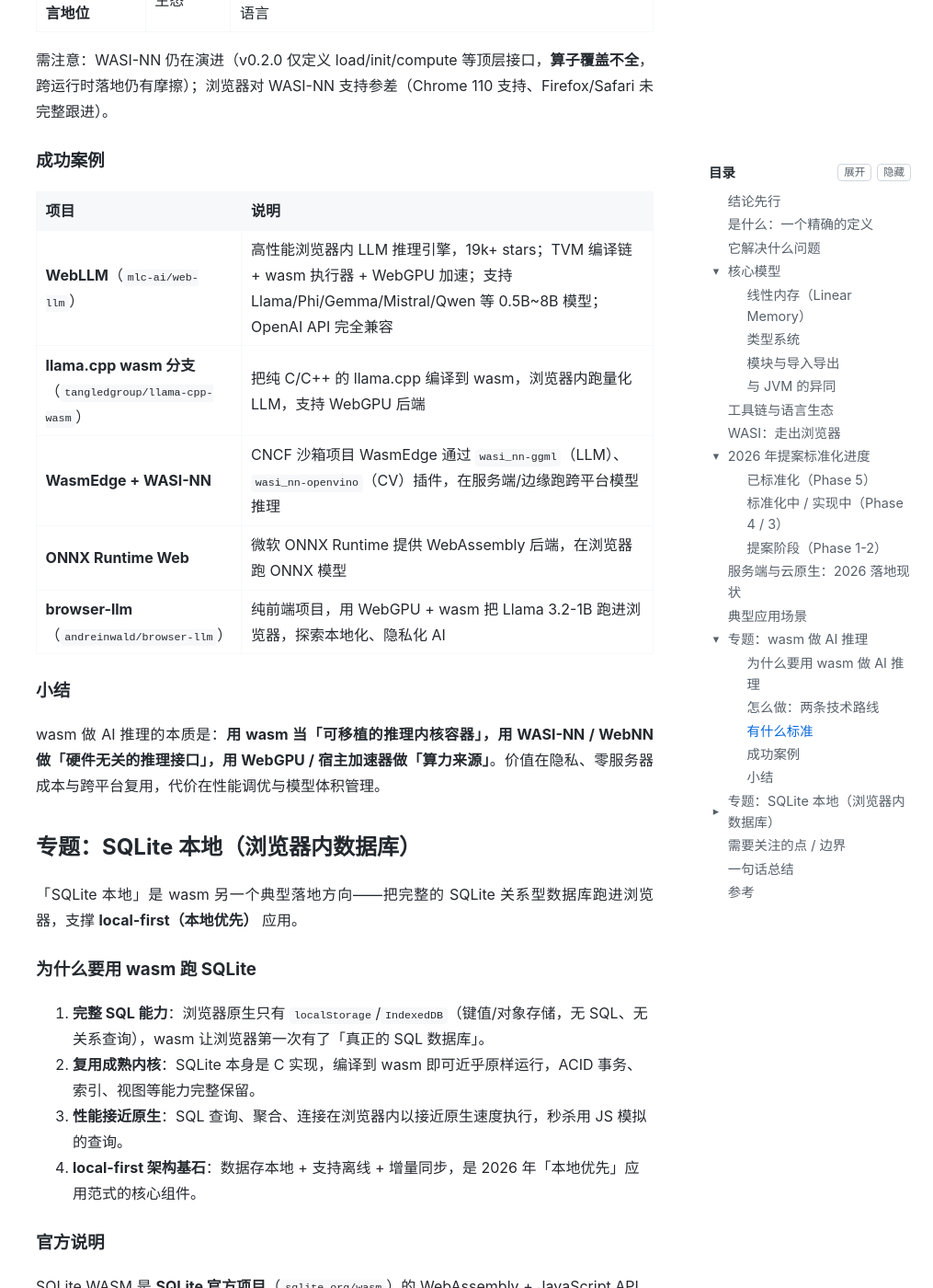
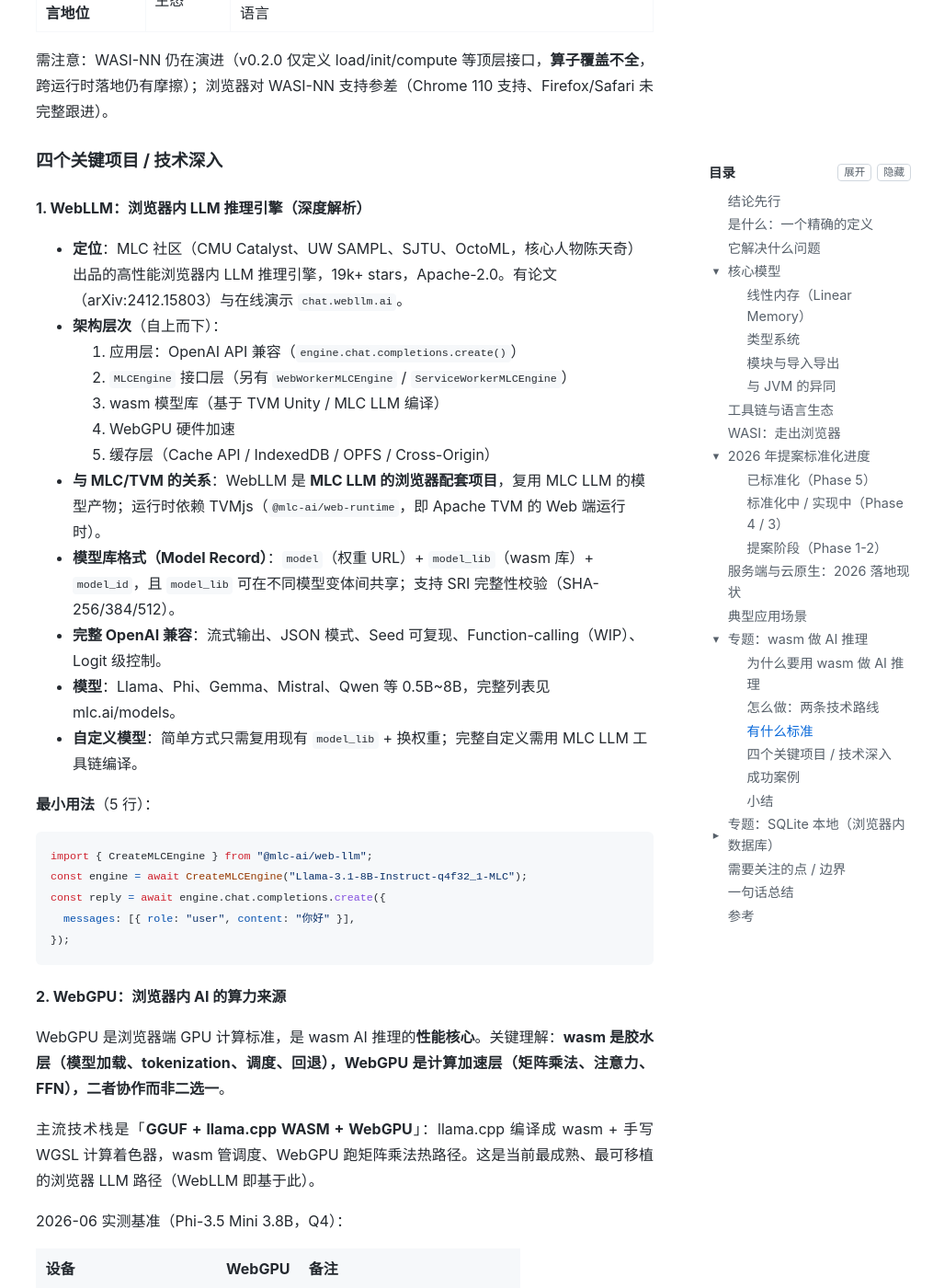
Before and after one commit to lyb19850811/github-pages, a Jekyll site: the page built from _posts/2026-10-17-webassembly.md, in a window 1280 px wide and 1400 px high, scrolled down 6968 px. Shown: the whole window at 92% size, without its empty margins (265-1280 px from the left). Built offline with Jekyll 4.4.1, drawn with Linux system fonts in a browser that asks for light colours; comment, search, counter and statistics services are not loaded; some of the changed text lies outside the part shown.

Commit message:
深入扩展 WebAssembly AI 推理专题：WebLLM/WebGPU/WebNN/WasmEdge 深度解析

````diff
--- a/_posts/2026-10-17-webassembly.md
+++ b/_posts/2026-10-17-webassembly.md
@@ -3,7 +3,7 @@
 title: WebAssembly 深度研究
 date: 2026-10-17
 updated: 2026-10-17
-updates: 3
+updates: 5
 tags: [webassembly, wasm, wasi, vm, performance]
 summary: 系统拆解 WebAssembly——它是什么、解决什么问题、内存与沙箱模型、与 JS/JVM 的关系、编译工具链，以及 WASI/组件模型如何把它从浏览器推向服务端与云原生，附 2026 年各提案标准化进度与典型场景。
 math: false
@@ -189,12 +189,76 @@
 
 需注意：WASI-NN 仍在演进（v0.2.0 仅定义 load/init/compute 等顶层接口，**算子覆盖不全**，跨运行时落地仍有摩擦）；浏览器对 WASI-NN 支持参差（Chrome 110 支持、Firefox/Safari 未完整跟进）。
 
+### 四个关键项目 / 技术深入
+
+#### 1. WebLLM：浏览器内 LLM 推理引擎（深度解析）
+
+- **定位**：MLC 社区（CMU Catalyst、UW SAMPL、SJTU、OctoML，核心人物陈天奇）出品的高性能浏览器内 LLM 推理引擎，19k+ stars，Apache-2.0。有论文（arXiv:2412.15803）与在线演示 `chat.webllm.ai`。
+- **架构层次**（自上而下）：
+  1. 应用层：OpenAI API 兼容（`engine.chat.completions.create()`）
+  2. `MLCEngine` 接口层（另有 `WebWorkerMLCEngine` / `ServiceWorkerMLCEngine`）
+  3. wasm 模型库（基于 TVM Unity / MLC LLM 编译）
+  4. WebGPU 硬件加速
+  5. 缓存层（Cache API / IndexedDB / OPFS / Cross-Origin）
+- **与 MLC/TVM 的关系**：WebLLM 是 **MLC LLM 的浏览器配套项目**，复用 MLC LLM 的模型产物；运行时依赖 TVMjs（`@mlc-ai/web-runtime`，即 Apache TVM 的 Web 端运行时）。
+- **模型库格式（Model Record）**：`model`（权重 URL）+ `model_lib`（wasm 库）+ `model_id`，且 `model_lib` 可在不同模型变体间共享；支持 SRI 完整性校验（SHA-256/384/512）。
+- **完整 OpenAI 兼容**：流式输出、JSON 模式、Seed 可复现、Function-calling（WIP）、Logit 级控制。
+- **模型**：Llama、Phi、Gemma、Mistral、Qwen 等 0.5B~8B，完整列表见 mlc.ai/models。
+- **自定义模型**：简单方式只需复用现有 `model_lib` + 换权重；完整自定义需用 MLC LLM 工具链编译。
+
+**最小用法**（5 行）：
+
+```js
+import { CreateMLCEngine } from "@mlc-ai/web-llm";
+const engine = await CreateMLCEngine("Llama-3.1-8B-Instruct-q4f32_1-MLC");
+const reply = await engine.chat.completions.create({
+  messages: [{ role: "user", content: "你好" }],
+});
+```
+
+#### 2. WebGPU：浏览器内 AI 的算力来源
+
+WebGPU 是浏览器端 GPU 计算标准，是 wasm AI 推理的**性能核心**。关键理解：**wasm 是胶水层（模型加载、tokenization、调度、回退），WebGPU 是计算加速层（矩阵乘法、注意力、FFN），二者协作而非二选一**。
+
+主流技术栈是「**GGUF + llama.cpp WASM + WebGPU**」：llama.cpp 编译成 wasm + 手写 WGSL 计算着色器，wasm 管调度、WebGPU 跑矩阵乘法热路径。这是当前最成熟、最可移植的浏览器 LLM 路径（WebLLM 即基于此）。
+
+2026-06 实测基准（Phi-3.5 Mini 3.8B，Q4）：
+
+| 设备 | WebGPU | 备注 |
+|---|---|---|
+| Surface Pro 11 (X Elite) | 32 t/s | 配 NPU 时 WebNN 可达 61 t/s |
+| MacBook Pro M4 Max | 48 t/s | WebGPU 最优 |
+| Dell XPS 15 (RTX 4070) | 55 t/s | WebGPU 最优 |
+| iPhone 15 Pro (A17) | 11 t/s | 移动端较弱 |
+
+量化对吞吐影响显著：Llama 3.1 8B 从 FP16（16GB）的 8~12 t/s 到 **Q4_K_M（4.7GB）的 22~29 t/s**，4-bit 权重带宽节省远超反量化开销，移动端净提升约 2.8 倍。**移动端甜点是 Q4_K_M**。
+
+#### 3. WebNN：更高层的硬件抽象（与 WebGPU 的对比）
+
+WebNN 是 W3C 的神经网络推理 API，与 WebGPU 定位不同：
+
+| 维度 | WebGPU | WebNN |
+|---|---|---|
+| 层级 | 底层 GPGPU，写 WGSL 着色器 | 高层算子图，声明式 `matmul()`/`softmax()` |
+| 控制力 | 完全控制（自定义量化、亚毫秒延迟） | 放弃细粒度控制，换取可移植性 |
+| 硬件路由 | GPU | **NPU → GPU → CPU 自动回退** |
+| 适合 | 自定义量化、最大兼容性 | Windows+NPU、电池续航优先、ONNX Runtime Web |
+
+2026-06 成熟度：WebGPU 全面可用（最可移植）；WebNN 在 Windows（DirectML）最成熟，Android Chrome 不支持、Firefox 仍在 Origin Trial、Safari 的 INT8 有 bug。**生产最佳实践是回退链：NPU → WebGPU → CPU**。
+
+#### 4. WasmEdge + WASI-NN：服务端/边缘模型推理
+
+- **WasmEdge**：CNCF 沙箱项目，轻量高性能 WebAssembly 运行时，云原生/边缘/AIoT 定位。
+- **WASI-NN 插件机制**：通过 `wasi_nn-ggml`（LLM）、`wasi_nn-openvino`（CV）、`wasi_nn-torch` 等插件，把推理能力暴露给 wasm 应用。
+- **架构**：wasm 应用通过 WASI-NN 标准接口调用宿主侧的后端；`wasi_nn-ggml` 底层对接 **llama.cpp 后端**，`wasi_nn-openvino` 对接 OpenVINO。模型加载、GPU/NPU 加速、内存管理都在宿主侧完成。
+- **典型用法**：`curl install.sh -- --plugin wasi_nn-ggml` 安装后，用 Rust/其他语言写 wasm 应用，通过 `GraphBuilder` 加载 GGUF 模型做推理，支持 GPU 加速（自动检测 CUDA）。
+
 ### 成功案例
 
 | 项目 | 说明 |
 |---|---|
 | **WebLLM**（`mlc-ai/web-llm`） | 高性能浏览器内 LLM 推理引擎，19k+ stars；TVM 编译链 + wasm 执行器 + WebGPU 加速；支持 Llama/Phi/Gemma/Mistral/Qwen 等 0.5B~8B 模型；OpenAI API 完全兼容 |
-| **llama.cpp wasm 分支**（`tangledgroup/llama-cpp-wasm`） | 把纯 C/C++ 的 llama.cpp 编译到 wasm，浏览器内跑量化 LLM，支持 WebGPU 后端 |
+| **llama.cpp wasm**（`tangledgroup/llama-cpp-wasm`） | 把纯 C/C++ 的 llama.cpp 编译到 wasm，浏览器内跑量化 LLM（**仅 CPU，无 WebGPU**，已于 2025-09 归档） |
 | **WasmEdge + WASI-NN** | CNCF 沙箱项目 WasmEdge 通过 `wasi_nn-ggml`（LLM）、`wasi_nn-openvino`（CV）插件，在服务端/边缘跑跨平台模型推理 |
 | **ONNX Runtime Web** | 微软 ONNX Runtime 提供 WebAssembly 后端，在浏览器跑 ONNX 模型 |
 | **browser-llm**（`andreinwald/browser-llm`） | 纯前端项目，用 WebGPU + wasm 把 Llama 3.2-1B 跑进浏览器，探索本地化、隐私化 AI |
@@ -294,9 +358,13 @@
 - [WASI 规范](https://github.com/WebAssembly/WASI)
 - [WebAssembly MDN 文档](https://developer.mozilla.org/docs/WebAssembly)
 - [WebLLM（浏览器内 LLM 推理）](https://github.com/mlc-ai/web-llm)
+- [WebLLM 论文（arXiv:2412.15803）](https://arxiv.org/abs/2412.15803)
+- [WebLLM 在线演示](https://chat.webllm.ai/)
+- [MLC LLM（WebLLM 上游）](https://github.com/mlc-ai/mlc-llm)
 - [llama.cpp wasm 分支](https://github.com/tangledgroup/llama-cpp-wasm)
 - [WasmEdge（WASI-NN 宿主）](https://wasmedge.org/)
 - [WASI-NN 提案](https://github.com/WebAssembly/wasi-nn)
+- [WebGPU vs WebNN 浏览器 LLM 加速对比（2026）](https://sachinsharma.dev/blogs/accelerating-llms-browser-webgpu-webnn)
 - [SQLite WASM 持久化方案](https://sqlite.org/wasm/doc/trunk/persistence.md)
 - [SQLite WASM 文档索引](https://sqlite.org/wasm/doc/trunk/index.md)
 - [DuckDB-Wasm](https://duckdb.org/why_duckdb)
````
